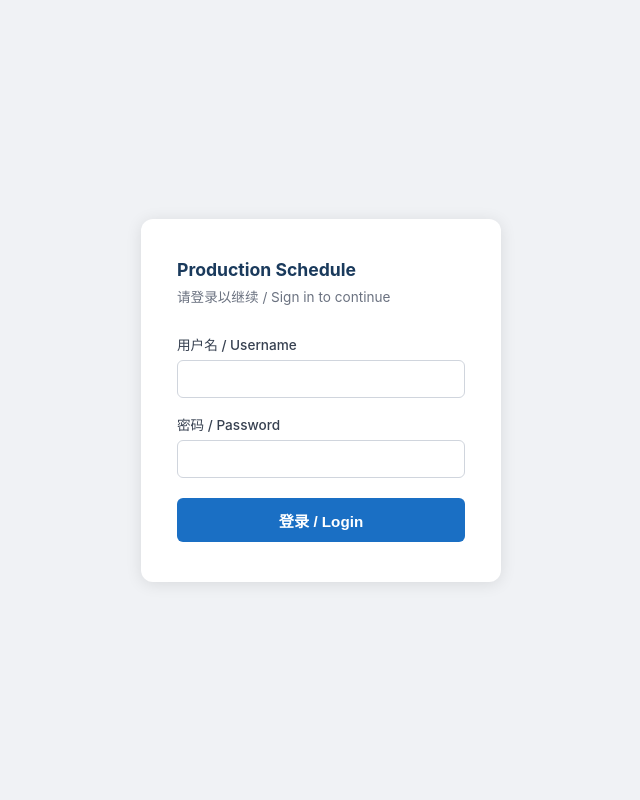
After one commit to adamcomcn/prod_schedule, a Flask app: page /login in a window 1280 px wide. The commit adds this page. Shown: the whole page, without its empty margins (319-959 px from the left). Run offline with Flask 3, Linux system fonts and the light colour scheme.

Commit message:
Add login system with admin/qc1/qc2 accounts

```diff
--- a/prod_schedule/app.py
+++ b/prod_schedule/app.py
@@ -1,7 +1,9 @@
 import os, io, json, hashlib, tempfile, math, logging, traceback
 from difflib import SequenceMatcher
 from datetime import datetime
-from flask import Flask, render_template, request, redirect, url_for, jsonify, flash, session, send_from_directory
+from functools import wraps
+from flask import Flask, render_template, request, redirect, url_for, jsonify, flash, session, send_from_directory, g
+from werkzeug.security import generate_password_hash, check_password_hash
 import msoffcrypto
 import openpyxl
 from db import db_conn, init_db
@@ -2607,5 +2609,53 @@ os.makedirs(DATA_DIR, exist_ok=True)
 os.makedirs(UPLOAD_DIR, exist_ok=True)
 init_db()
 
+def _seed_users():
+    _defaults = [
+        ('admin', 'admin', 'admin'),
+        ('qc1',   'qc1',   'inspector'),
+        ('qc2',   'qc2',   'inspector'),
+    ]
+    with db_conn() as conn:
+        existing = {r[0] for r in conn.execute('SELECT username FROM users').fetchall()}
+        for username, password, role in _defaults:
+            if username not in existing:
+                conn.execute(
+                    'INSERT INTO users (username, password_hash, role) VALUES (?,?,?)',
+                    (username, generate_password_hash(password), role))
+
+_seed_users()
+
+@app.before_request
+def _auth_check():
+    public = {'login', 'logout', 'debug_info', 'static'}
+    if request.endpoint and request.endpoint not in public and 'user_id' not in session:
+        return redirect(url_for('login'))
+    g.username = session.get('username', '')
+    g.role = session.get('role', '')
+
+@app.route('/login', methods=['GET', 'POST'])
+def login():
+    if 'user_id' in session:
+        return redirect(url_for('index'))
+    if request.method == 'POST':
+        username = request.form.get('username', '').strip()
+        password = request.form.get('password', '').strip()
+        with db_conn() as conn:
+            user = conn.execute(
+                'SELECT * FROM users WHERE username=? AND active=1', (username,)
+            ).fetchone()
+        if user and check_password_hash(user['password_hash'], password):
+            session['user_id'] = user['id']
+            session['username'] = user['username']
+            session['role'] = user['role']
+            return redirect(url_for('index'))
+        flash('用户名或密码错误', 'error')
+    return render_template('login.html')
+
+@app.route('/logout')
+def logout():
+    session.clear()
+    return redirect(url_for('login'))
+
 if __name__ == '__main__':
     app.run(host='0.0.0.0', port=int(os.environ.get('PORT', 5000)), debug=False)
--- a/prod_schedule/db.py
+++ b/prod_schedule/db.py
@@ -135,6 +135,15 @@ CREATE TABLE IF NOT EXISTS weekly_snapshots (
     region       TEXT    NOT NULL,
     total_orders INTEGER DEFAULT 0,
     UNIQUE(week_label, region)
+);
+
+CREATE TABLE IF NOT EXISTS users (
+    id            INTEGER PRIMARY KEY AUTOINCREMENT,
+    username      TEXT    NOT NULL UNIQUE,
+    password_hash TEXT    NOT NULL,
+    role          TEXT    DEFAULT 'inspector',
+    active        INTEGER DEFAULT 1,
+    created_at    TEXT    DEFAULT (datetime('now','localtime'))
 );
 
 CREATE TABLE IF NOT EXISTS kb_categories (
--- a/prod_schedule/templates/base.html
+++ b/prod_schedule/templates/base.html
@@ -133,6 +133,8 @@ textarea { resize: vertical; min-height: 80px; }
      class="nav-link {% if request.endpoint == 'settings' %}active{% endif %}">
     <span class="lt" data-en="Settings" data-zh="设置">Settings</span></a>
   <button id="lang-btn" class="lang-btn" onclick="toggleLang()">中文</button>
+  <span style="color:rgba(255,255,255,.5);font-size:.8rem;margin-left:12px;white-space:nowrap;">{{ g.username }}</span>
+  <a href="{{ url_for('logout') }}" style="color:rgba(255,255,255,.6);font-size:.8rem;margin-left:10px;white-space:nowrap;">退出</a>
 </nav>
 
 <div class="alerts">
--- /dev/null
+++ b/prod_schedule/templates/login.html
@@ -0,0 +1,50 @@
+<!DOCTYPE html>
+<html lang="en">
+<head>
+<meta charset="UTF-8">
+<meta name="viewport" content="width=device-width, initial-scale=1">
+<title>Login — Production Schedule</title>
+<style>
+*, *::before, *::after { box-sizing: border-box; margin: 0; padding: 0; }
+body { font-family: -apple-system, BlinkMacSystemFont, "Segoe UI", Roboto, sans-serif;
+       background: #f0f2f5; min-height: 100vh;
+       display: flex; align-items: center; justify-content: center; }
+.card { background: #fff; border-radius: 12px; box-shadow: 0 2px 16px rgba(0,0,0,.1);
+        padding: 40px 36px; width: 100%; max-width: 360px; }
+.brand { font-size: 1.1rem; font-weight: 700; color: #1a3a5c; margin-bottom: 6px; }
+.subtitle { font-size: .85rem; color: #6b7280; margin-bottom: 28px; }
+label { display: block; font-size: .85rem; font-weight: 500; color: #374151; margin-bottom: 6px; }
+input { width: 100%; border: 1px solid #d0d5dd; border-radius: 6px;
+        padding: 10px 12px; font-size: .9rem; outline: none;
+        transition: border-color .15s, box-shadow .15s; margin-bottom: 16px; }
+input:focus { border-color: #1a6fc4; box-shadow: 0 0 0 3px rgba(26,111,196,.12); }
+button { width: 100%; background: #1a6fc4; color: #fff; border: none;
+         border-radius: 6px; padding: 11px; font-size: .95rem; font-weight: 600;
+         cursor: pointer; transition: background .15s; margin-top: 4px; }
+button:hover { background: #155fa0; }
+.alert { padding: 10px 14px; border-radius: 6px; margin-bottom: 16px;
+         font-size: .85rem; background: #fee2e2; color: #991b1b;
+         border: 1px solid #fca5a5; }
+</style>
+</head>
+<body>
+<div class="card">
+  <div class="brand">Production Schedule</div>
+  <div class="subtitle">请登录以继续 / Sign in to continue</div>
+
+  {% with messages = get_flashed_messages(with_categories=true) %}
+    {% for category, message in messages %}
+      <div class="alert">{{ message }}</div>
+    {% endfor %}
+  {% endwith %}
+
+  <form method="POST">
+    <label for="username">用户名 / Username</label>
+    <input type="text" id="username" name="username" autocomplete="username" required>
+    <label for="password">密码 / Password</label>
+    <input type="password" id="password" name="password" autocomplete="current-password" required>
+    <button type="submit">登录 / Login</button>
+  </form>
+</div>
+</body>
+</html>
```
